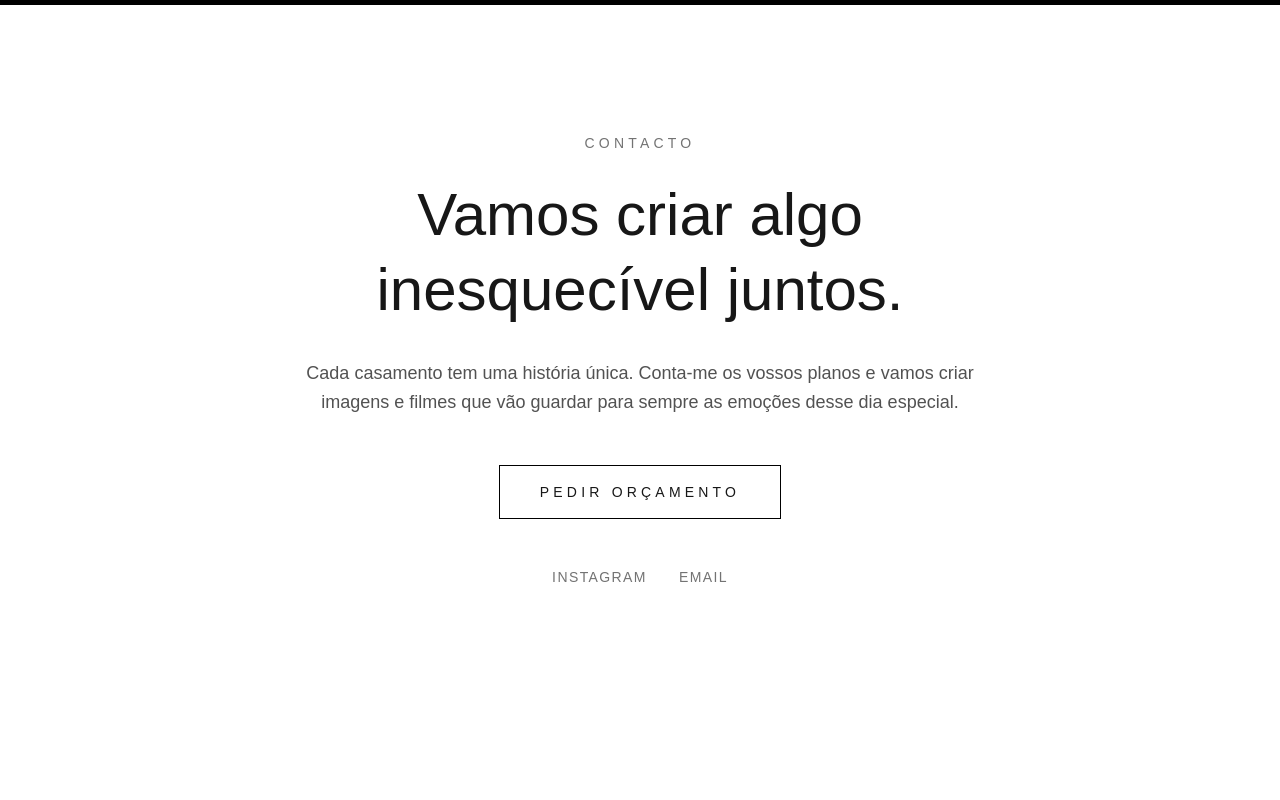
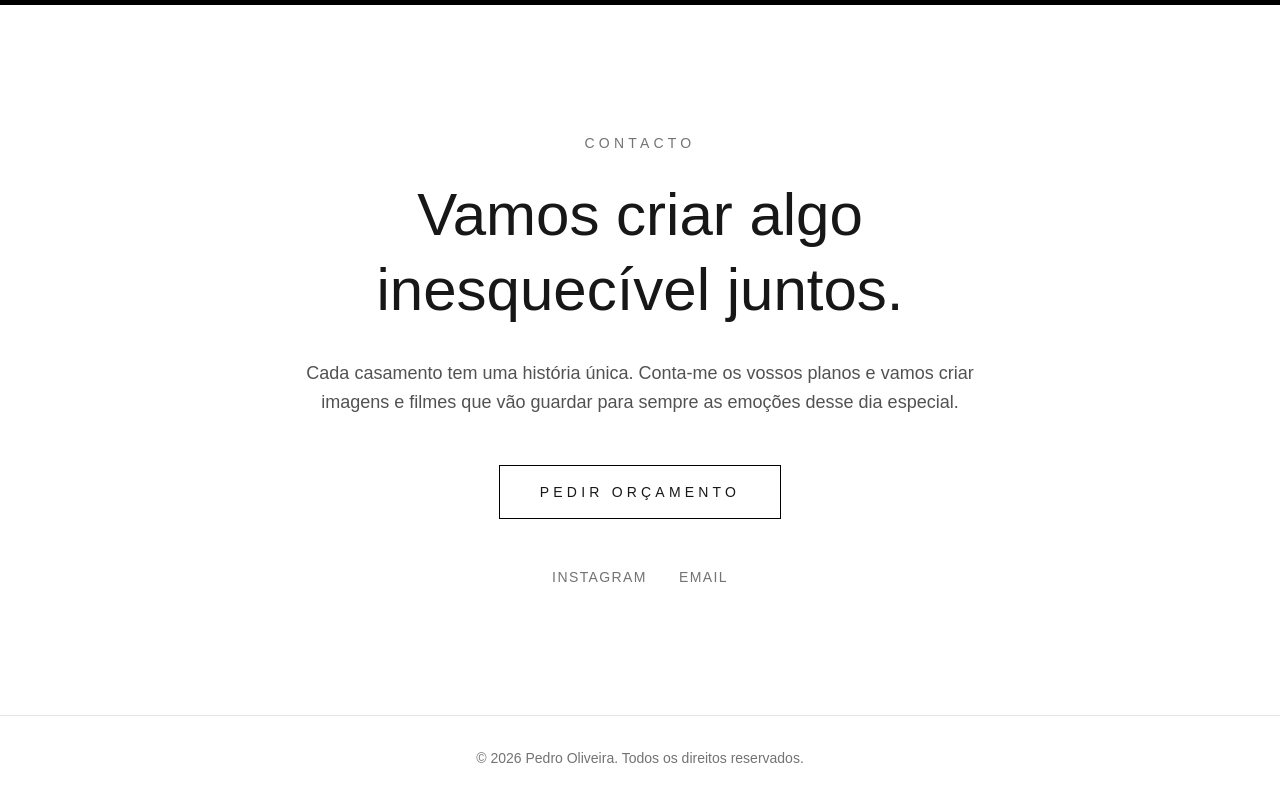
Before and after one commit to pedroliveirafoto/nextjs-boilerplate, a Next.js app: page / in a window 1280 px wide. Shown: the part 3343-4143 px from the top of the page. Before the commit the page ends 4058 px from the top, so only its background shows below. Built offline with nearby package versions, Linux system fonts and the light colour scheme.

Commit message:
Update layout.tsx

```diff
--- a/app/layout.tsx
+++ b/app/layout.tsx
@@ -13,8 +13,9 @@ const geistMono = Geist_Mono({
 });
 
 export const metadata: Metadata = {
-  title: "Create Next App",
-  description: "Generated by create next app",
+  title: "Pedro Oliveira | Fotografia & Filmes de Casamento",
+  description:
+    "Fotografia e filmes de casamento com uma abordagem natural e cinematográfica.",
 };
 
 export default function RootLayout({
@@ -24,10 +25,22 @@ export default function RootLayout({
 }>) {
   return (
     <html
-      lang="en"
+      lang="pt"
       className={`${geistSans.variable} ${geistMono.variable} h-full antialiased`}
     >
-      <body className="min-h-full flex flex-col">{children}</body>
+      <body className="min-h-screen flex flex-col bg-white text-black">
+        <main className="flex-1">
+          {children}
+        </main>
+
+        <footer className="border-t border-neutral-200 py-8">
+          <div className="mx-auto max-w-7xl px-6 text-center">
+            <p className="text-sm text-neutral-500">
+              © {new Date().getFullYear()} Pedro Oliveira. Todos os direitos reservados.
+            </p>
+          </div>
+        </footer>
+      </body>
     </html>
   );
 }
```
